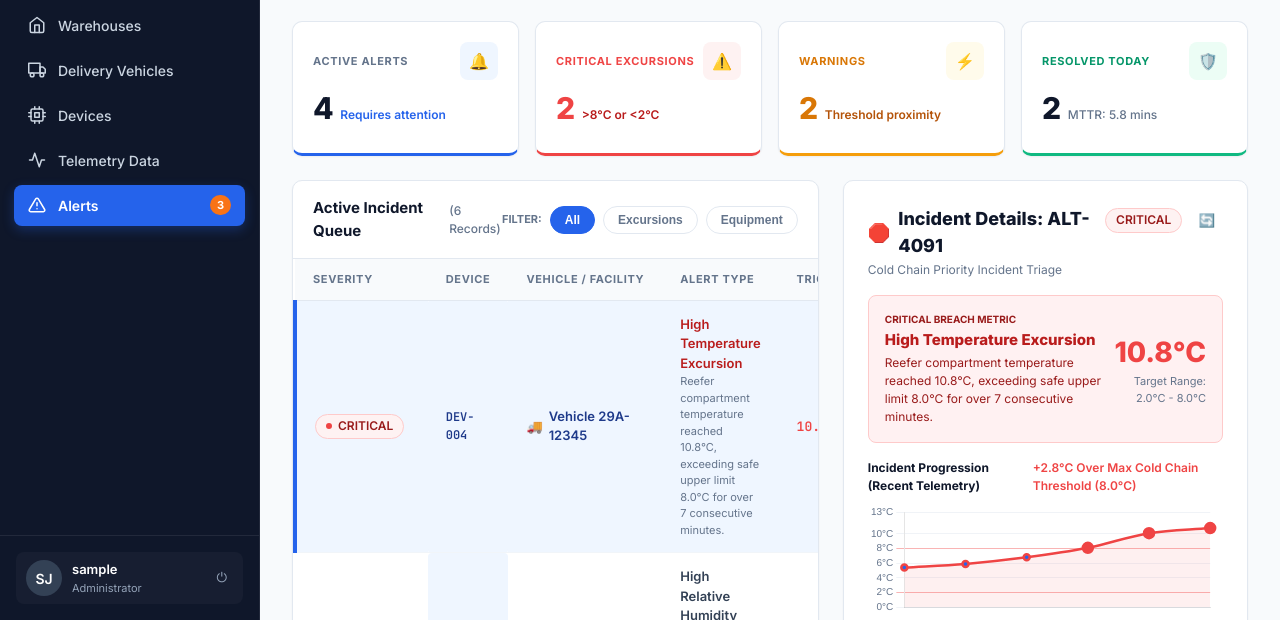
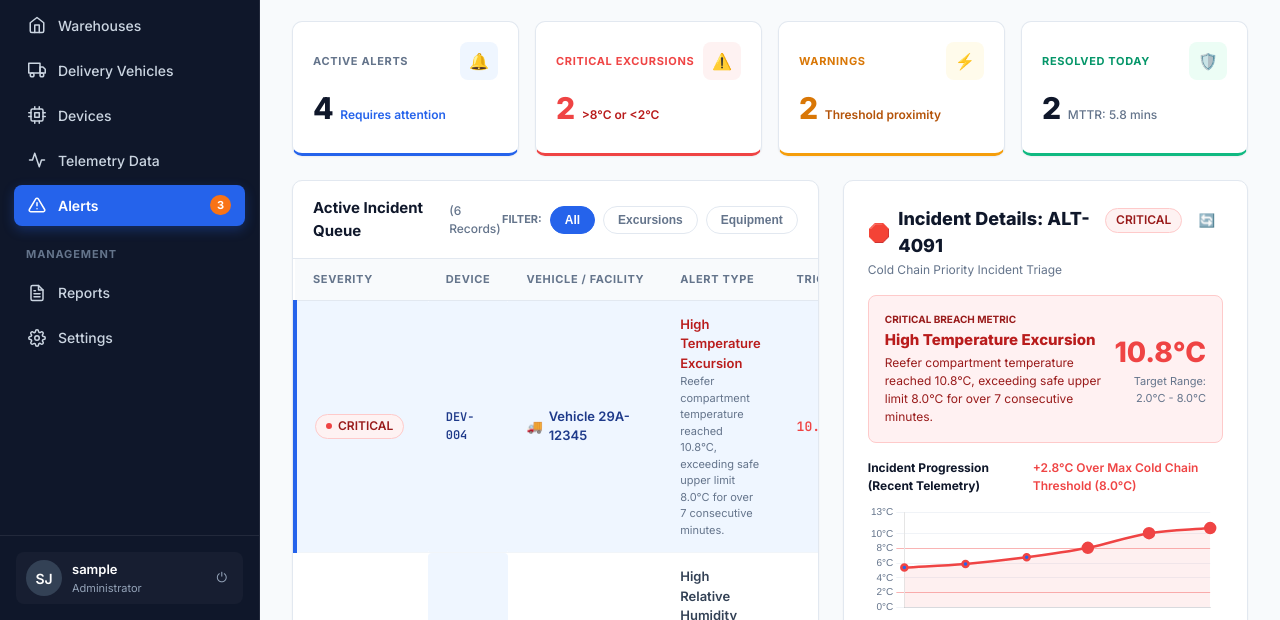
Before and after one commit to Duytrn1711/ColdChainTelemetrySystem, a plain HTML site: page frontend/pages/alerts.html in a window 1280 px wide. Shown: the part 180-800 px from the top of the page. Drawn offline with nearby package versions, Linux system fonts and the light colour scheme; no server answers; sample sign-in values are in the browser's storage.

Commit message:
sixth commit

```diff
--- a/frontend/pages/alerts.html
+++ b/frontend/pages/alerts.html
@@ -261,7 +261,38 @@
                             <span class="nav-badge" id="nav-alert-count">3</span>
                         </a>
                     </li>
-                </ul>
+                    <div class="nav-section-title">MANAGEMENT</div>
+                    <ul class="nav-list">
+                        <li class="nav-item">
+                            <a href="pages/reports.html">
+                                <div class="nav-link-content">
+                                    <svg width="18" height="18" viewBox="0 0 24 24" fill="none" stroke="currentColor"
+                                        stroke-width="2" stroke-linecap="round" stroke-linejoin="round">
+                                        <path d="M14 2H6a2 2 0 0 0-2 2v16a2 2 0 0 0 2 2h12a2 2 0 0 0 2-2V8z"></path>
+                                        <polyline points="14 2 14 8 20 8"></polyline>
+                                        <line x1="16" y1="13" x2="8" y2="13"></line>
+                                        <line x1="16" y1="17" x2="8" y2="17"></line>
+                                        <polyline points="10 9 9 9 8 9"></polyline>
+                                    </svg>
+                                    <span>Reports</span>
+                                </div>
+                            </a>
+                        </li>
+                        <li class="nav-item">
+                            <a href="#" onclick="openSettingsModal(); return false;">
+                                <div class="nav-link-content">
+                                    <svg width="18" height="18" viewBox="0 0 24 24" fill="none" stroke="currentColor"
+                                        stroke-width="2" stroke-linecap="round" stroke-linejoin="round">
+                                        <circle cx="12" cy="12" r="3"></circle>
+                                        <path
+                                            d="M19.4 15a1.65 1.65 0 0 0 .33 1.82l.06.06a2 2 0 0 1 0 2.83 2 2 0 0 1-2.83 0l-.06-.06a1.65 1.65 0 0 0-1.82-.33 1.65 1.65 0 0 0-1 1.51V21a2 2 0 0 1-2 2 2 2 0 0 1-2-2v-.09A1.65 1.65 0 0 0 9 19.4a1.65 1.65 0 0 0-1.82.33l-.06.06a2 2 0 0 1-2.83 0 2 2 0 0 1 0-2.83l.06-.06a1.65 1.65 0 0 0 .33-1.82 1.65 1.65 0 0 0-1.51-1H3a2 2 0 0 1-2-2 2 2 0 0 1 2-2h.09A1.65 1.65 0 0 0 4.6 9a1.65 1.65 0 0 0-.33-1.82l-.06-.06a2 2 0 0 1 0-2.83 2 2 0 0 1 2.83 0l.06.06a1.65 1.65 0 0 0 1.82.33H9a1.65 1.65 0 0 0 1-1.51V3a2 2 0 0 1 2-2 2 2 0 0 1 2 2v.09a1.65 1.65 0 0 0 1 1.51 1.65 1.65 0 0 0 1.82-.33l.06-.06a2 2 0 0 1 2.83 0 2 2 0 0 1 0 2.83l-.06.06a1.65 1.65 0 0 0-.33 1.82V9a1.65 1.65 0 0 0 1.51 1H21a2 2 0 0 1 2 2 2 2 0 0 1-2 2h-.09a1.65 1.65 0 0 0-1.51 1z">
+                                        </path>
+                                    </svg>
+                                    <span>Settings</span>
+                                </div>
+                            </a>
+                        </li>
+                    </ul>
             </nav>
 
             <div class="sidebar-footer">
```
Also changed, not shown: frontend/login.html (+0 -22 lines).
